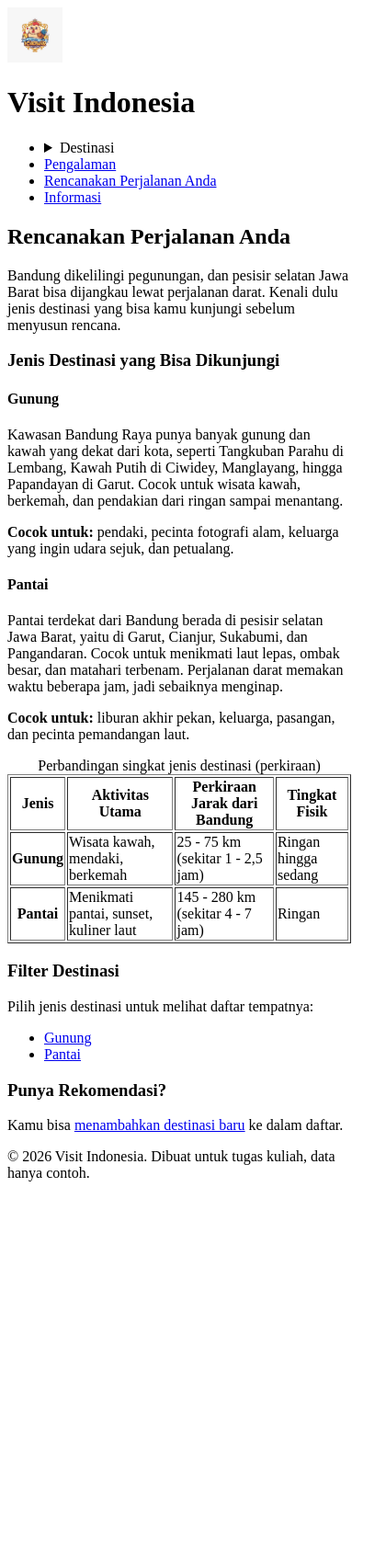
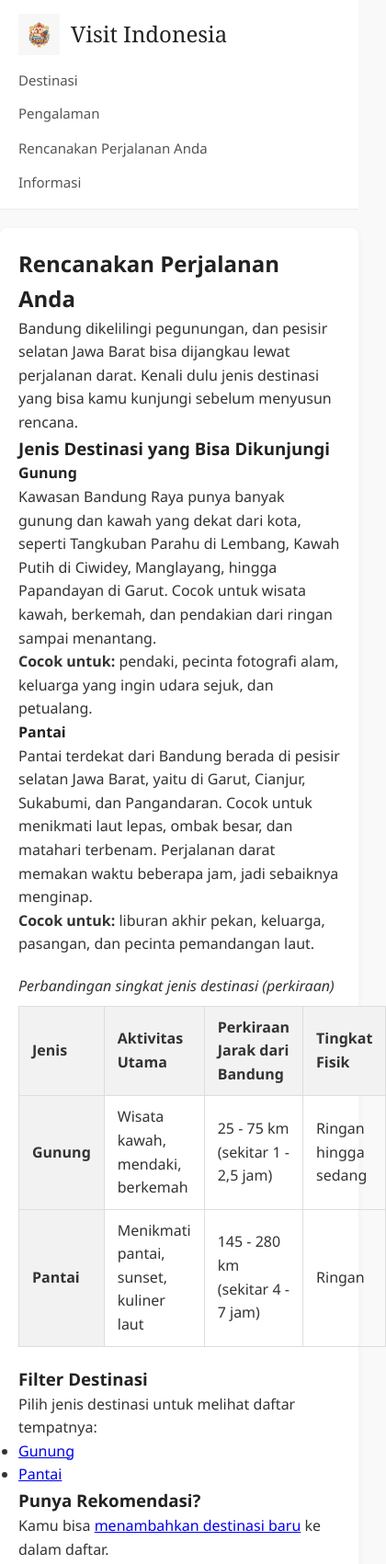
Before and after one commit to AyubDestama/ViBan-Visit-Bandung-, a plain HTML site: page visit-indonesia-bandung/destinasi.html in a window 390 px wide. Shown: the top 1701 px of the page at 92% size, 420 px wide, since content can reach past the window. Before the commit the page ends 1301 px from the top, so only its background shows below. Drawn offline with Linux system fonts and the light colour scheme.

Commit message:
menambah css

```diff
--- /dev/null
+++ b/visit-indonesia-bandung/css/style.css
@@ -0,0 +1,189 @@
+/* ==
+   1. RESET & GENERAL STYLES (Font, Background, & Alignment)
+   == */
+* {
+  box-sizing: border-box;
+  margin: 0;
+  padding: 0;
+}
+
+body {
+  font-family: 'Segoe UI', Tahoma, Geneva, Verdana, sans-serif; /* Font Property */
+  color: #333333;
+  background-color: #f9f9f9;
+  line-height: 1.6;
+}
+
+/* Alignment Teks */
+h1, h2, h3, h4 {
+  color: #222222;
+  font-weight: 600;
+}
+
+main {
+  max-width: 1100px;
+  margin: 20px auto;
+  padding: 20px;
+  background-color: #ffffff;
+  border-radius: 8px;
+  box-shadow: 0 2px 8px rgba(0,0,0,0.05);
+}
+
+/* ==
+   2. STYLING HEADER & NAVIGATION (Styling List & Flexbox)
+   == */
+header {
+  display: flex;
+  align-items: center;
+  justify-content: space-between;
+  background-color: #ffffff;
+  border-bottom: 1px solid #eaeaea;
+  padding: 15px 40px;
+  position: sticky;
+  top: 0;
+  z-index: 1000;
+}
+
+/* Grouping Div (.brand) */
+header .brand {
+  display: flex;
+  align-items: center;
+  gap: 12px;
+}
+
+header .brand h1 {
+  font-family: Georgia, 'Times New Roman', Times, serif;
+  font-size: 24px;
+  font-weight: normal;
+}
+
+header .brand img {
+  width: 45px;
+  height: 45px;
+  object-fit: contain;
+}
+
+/* Styling List (ul / li) pada Navbar Horizontal */
+header nav ul {
+  list-style: none; /* Menghilangkan bullet point */
+  display: flex;
+  align-items: center;
+  gap: 28px;
+}
+
+header nav a,
+header nav summary {
+  text-decoration: none;
+  color: #555555;
+  font-size: 15px;
+  cursor: pointer;
+  font-weight: 500;
+  transition: color 0.2s;
+}
+
+header nav a:hover,
+header nav summary:hover {
+  color: #0056b3;
+}
+
+/* Menghilangkan segitiga pada <details> */
+header nav summary::-webkit-details-marker,
+header nav summary::marker {
+  display: none;
+  content: "";
+}
+
+/* Dropdown Menu */
+header nav details {
+  position: relative;
+}
+
+header nav details ul {
+  position: absolute;
+  top: 100%;
+  left: 0;
+  background: #ffffff;
+  border: 1px solid #e0e0e0;
+  box-shadow: 0 4px 12px rgba(0, 0, 0, 0.08);
+  border-radius: 6px;
+  padding: 8px 0;
+  display: flex;
+  flex-direction: column;
+  gap: 0;
+  min-width: 130px;
+  margin-top: 10px;
+}
+
+header nav details ul li a {
+  display: block;
+  padding: 8px 16px;
+}
+
+header nav details ul li a:hover {
+  background-color: #f5f5f5;
+}
+
+/* ==
+   3. STYLING KONTEN, TABEL, FORM & FOOTER
+   ==*/
+/* Tabel */
+table {
+  width: 100%;
+  border-collapse: collapse;
+  margin: 20px 0;
+}
+
+table th, table td {
+  border: 1px solid #ddd;
+  padding: 10px 14px;
+  text-align: left; /* Text Alignment */
+}
+
+table th {
+  background-color: #f2f2f2;
+  font-weight: 600;
+}
+
+table caption {
+  margin-bottom: 8px;
+  font-style: italic;
+  text-align: left;
+}
+
+/* Alignment pada Footer */
+footer {
+  text-align: center; /* Text Alignment */
+  padding: 20px;
+  margin-top: 30px;
+  background-color: #ffffff;
+  border-top: 1px solid #eaeaea;
+  font-size: 14px;
+  color: #666;
+}
+
+/* ==
+   4. RESPONSIVE DESIGN (@media query)
+   == */
+/* untuk lebar layar sempit/HP (di bawah 768px) */
+@media (max-width: 768px) {
+  header {
+    flex-direction: column; /* Mengubah susunan header dari horizontal ke vertikal */
+    align-items: flex-start;
+    gap: 15px;
+    padding: 15px 20px;
+  }
+
+  header nav ul {
+    flex-direction: column; /* Navigasi berubah dari horizontal ke vertikal */
+    align-items: flex-start;
+    gap: 12px;
+    width: 100%;
+  }
+
+  header nav details ul {
+    position: static; /* Dropdown menyatu secara vertikal di HP */
+    box-shadow: none;
+    border: none;
+    padding-left: 15px;
+  }
+}
--- a/visit-indonesia-bandung/destinasi.html
+++ b/visit-indonesia-bandung/destinasi.html
@@ -5,13 +5,18 @@
   <meta name="viewport" content="width=device-width, initial-scale=1">
   <meta name="description" content="Kenali jenis destinasi di Bandung dan sekitarnya sebelum merencanakan perjalanan.">
   <title>Rencanakan Perjalanan Anda - Visit Indonesia</title>
+  <link rel="stylesheet" href="css/style.css">
 </head>
 <body>
 
   <header>
-    <img src="img/Ayam_Icikiwir.jpeg" alt="Logo Visit Indonesia berwarna biru dengan tulisan VISIT INDONESIA" width="60" height="60">
-    <h1>Visit Indonesia</h1>
+    <!-- Kiri: Brand & Logo Utama -->
+    <div class="brand">
+      <img src="img/Ayam_Icikiwir.jpeg" alt="Logo Visit Indonesia berwarna biru dengan tulisan VISIT INDONESIA" width="60" height="60">
+      <h1>Visit Indonesia</h1>
+    </div>
 
+    <!-- Tengah/Kanan: Navigasi Utama -->
     <nav aria-label="Navigasi utama">
       <ul>
         <li>
```
Also changed, not shown: visit-indonesia-bandung/gunung.html (+7 -2 lines), visit-indonesia-bandung/index.html (+8 -3 lines), visit-indonesia-bandung/pantai.html (+7 -2 lines), visit-indonesia-bandung/img/hero-bandung.png (deleted), visit-indonesia-bandung/img/logo-visit-indonesia.png (deleted).
